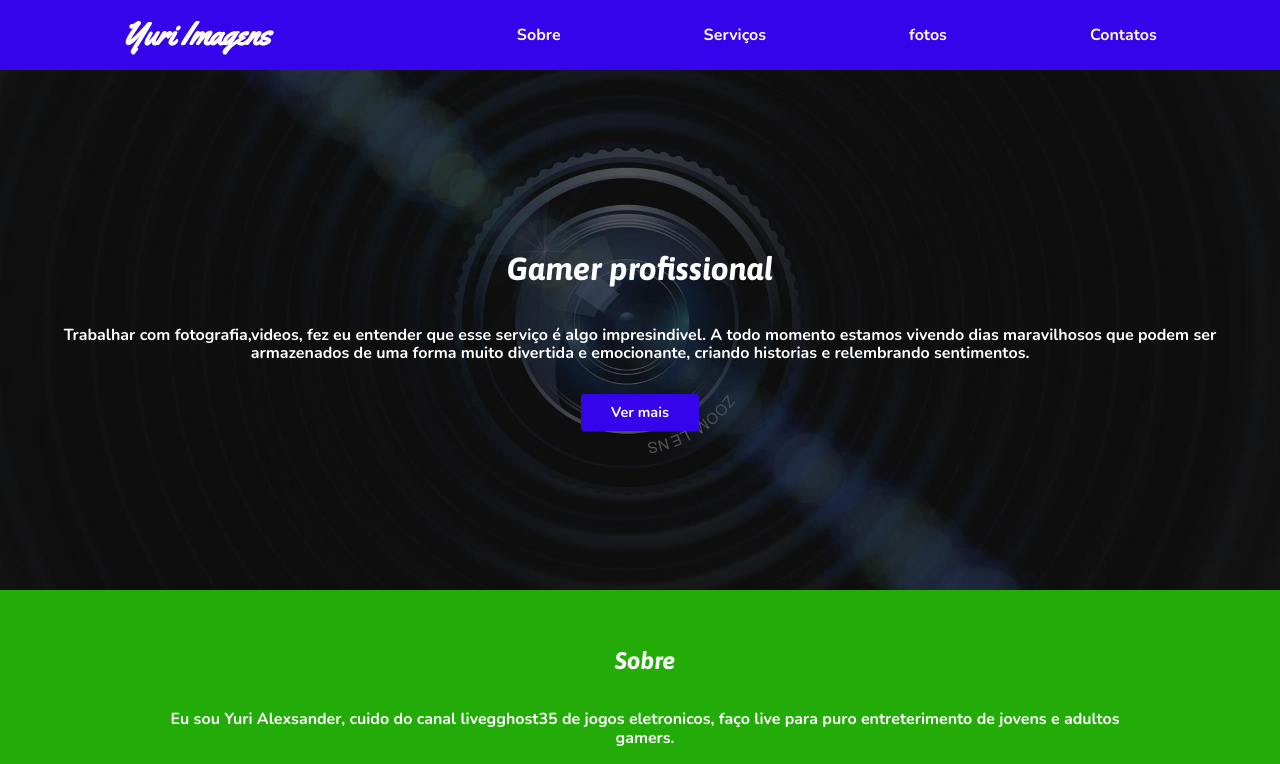
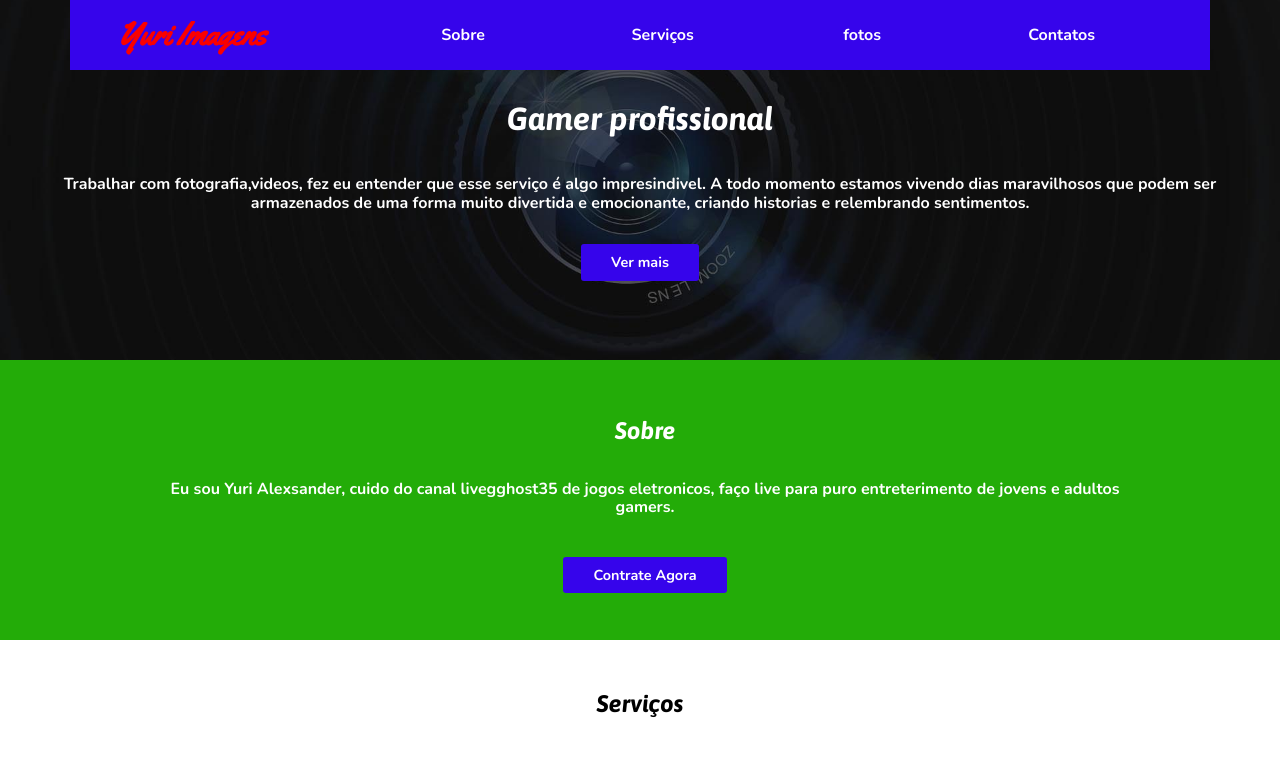
Before and after one commit to yuri-xavier/personal-portfolio, a plain HTML site: page index.html in a window 1280 px wide. Shown: the top 764 px of the page. Drawn offline with nearby package versions, Linux system fonts and the light colour scheme.

Commit message:
feat: update basic structure

```diff
--- a/css/style.css
+++ b/css/style.css
@@ -20,6 +20,10 @@ h1,h2,h3{
 
 /* Navgaçao */
 nav {
+        position: fixed;
+        top: 0;
+        right: 70px;
+        left: 70px;
         display: flex;
         flex-direction: column;
         align-items: center;
@@ -29,10 +33,11 @@ nav {
 
 nav > a {
             text-decoration: none;
-            color:#ffffff;
+            color:#fa0000;
             font-weight:800;
             font-size: 32px;
             font-family: Yellowtail, serif;
+
 }
 
 nav ul {
@@ -46,13 +51,12 @@ nav ul {
 }
 nav ul li{
             text-align: center;
-            /*width: 100%;*/
-            /* background-color: red; */
+            width: 50%;
 }
 nav ul li a {
             display: inline-block;
             padding: 10px 0;
-            /* width: 100%; */
+            width: 50%;
             text-decoration: none;
             color:#ffffff
 }
@@ -171,13 +175,13 @@ footer a {
     }
     nav ul {
             flex-direction: row;
-            width: 50%;
+            width: 70%;
     }
 
     /*cabeçalho*/
     header {
             height: 600px;
-            height: 60vh;
+            height: 40vh;
             justify-content: center;
 
     }
```
